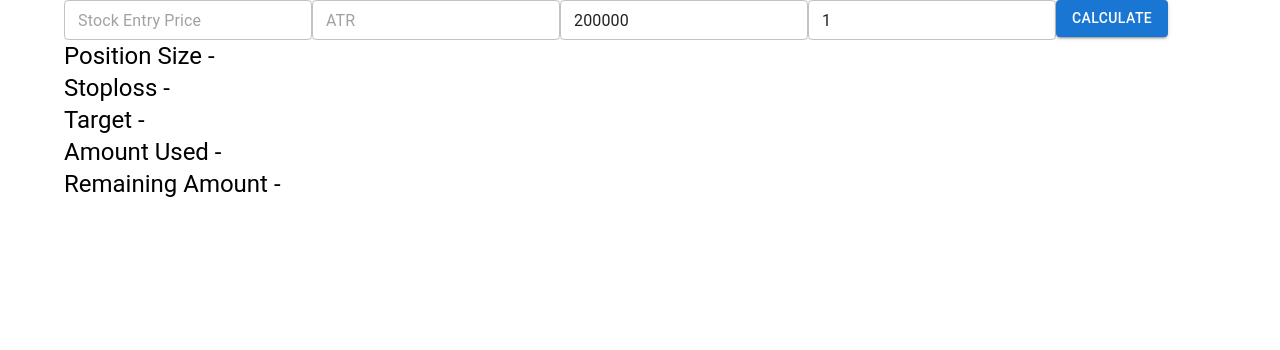
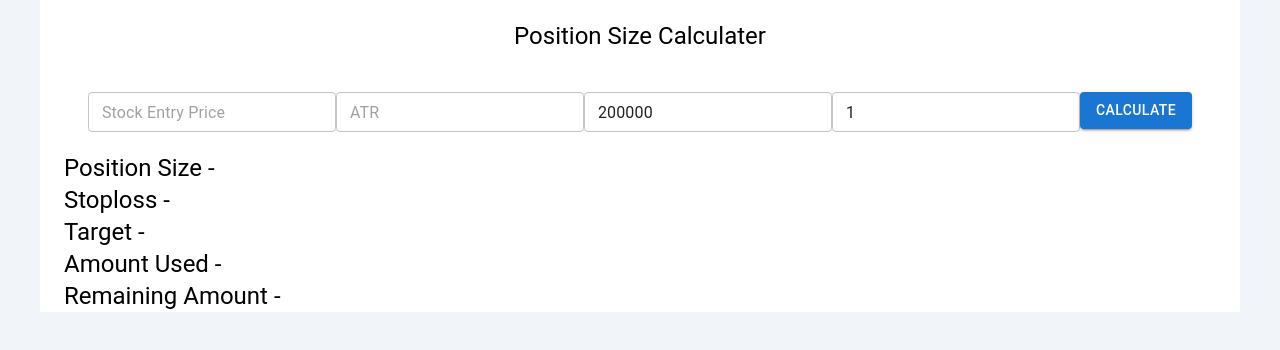
Before and after one commit to Ajinkya6898/position-size-calculator, a React (Create React App) app: page / in a window 1280 px wide. Shown: the top 350 px of the page. Built offline with nearby package versions, Linux system fonts and the light colour scheme.

Commit message:
styling changes

```diff
--- a/src/components/StockTradingApp.jsx
+++ b/src/components/StockTradingApp.jsx
@@ -1,5 +1,5 @@
 import React, { useState } from "react";
-import { TextField, Button, Container, Typography } from "@mui/material";
+import { TextField, Button, Container, Typography, Box } from "@mui/material";
 
 const StockTradingApp = () => {
   const [boughtPrice, setBoughtPrice] = useState("");
@@ -49,8 +49,13 @@ const StockTradingApp = () => {
   };
 
   return (
-    <>
-      <Container>
+    <Container sx={{ backgroundColor: "white" }}>
+      <Box py="20px">
+        <Typography variant="h5" textAlign="center">
+          Position Size Calculater
+        </Typography>
+      </Box>
+      <Box py="20px" textAlign="center">
         <TextField
           size="small"
           placeholder="Stock Entry Price"
@@ -67,26 +72,28 @@ const StockTradingApp = () => {
           size="small"
           placeholder="Total Amount"
           value={totalAmount}
+          autoComplete="off"
           onChange={handleTotalAmountChange}
         />
         <TextField
           size="small"
           placeholder="Risk Percentage"
           value={riskPercentage}
+          autoComplete="off"
           onChange={handleRiskPercentageChange}
         />
         <Button variant="contained" onClick={calculateValues}>
           Calculate
         </Button>
-      </Container>
-      <Container>
+      </Box>
+      <Box>
         <Typography variant="h5">Position Size - {positionSize}</Typography>
         <Typography variant="h5">Stoploss - {stopLoss}</Typography>
         <Typography variant="h5">Target - {target}</Typography>
         <Typography variant="h5">Amount Used - {amountUsed}</Typography>
         <Typography variant="h5">Remaining Amount - {remaningAmt}</Typography>
-      </Container>
-    </>
+      </Box>
+    </Container>
   );
 };
 
--- a/src/index.css
+++ b/src/index.css
@@ -1,13 +1,9 @@
 body {
   margin: 0;
-  font-family: -apple-system, BlinkMacSystemFont, 'Segoe UI', 'Roboto', 'Oxygen',
-    'Ubuntu', 'Cantarell', 'Fira Sans', 'Droid Sans', 'Helvetica Neue',
-    sans-serif;
-  -webkit-font-smoothing: antialiased;
-  -moz-osx-font-smoothing: grayscale;
+  background-color: #f1f5f9;
 }
 
 code {
-  font-family: source-code-pro, Menlo, Monaco, Consolas, 'Courier New',
+  font-family: source-code-pro, Menlo, Monaco, Consolas, "Courier New",
     monospace;
 }
```
